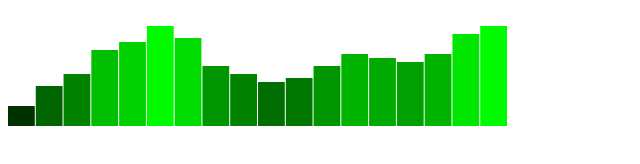
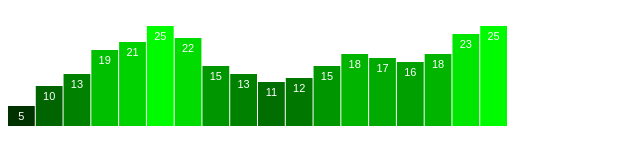
Before and after one commit to jzoller/d3_tut, a plain HTML site: page index.html in a window 1280 px wide. Shown: the whole page, without its empty margins (0-640 px from the left). Drawn offline with Linux system fonts and the light colour scheme.

Commit message:
added barchart labels

```diff
--- a/index.html
+++ b/index.html
@@ -57,6 +57,23 @@
                     // return "rgb(0, 0, " + (d * 10) + ")";
                     return "rgb(0, " + (d * 10).toString() + ", 0)";
                 });
+            svg.selectAll("text")
+                .data(dataset)
+                .enter()
+                .append("text")
+                .text(function(d) {
+                    return d;
+                })
+                .attr("x", function(d, i) {
+                    return i * (w / dataset.length) + (w / dataset.length - barPadding) / 2;
+                })
+                .attr("y", function(d) {
+                    return h - (d * 4) + 14;
+                })
+                .attr("font-family", "sans-serif")
+                .attr("font-size", "11px")
+                .attr("fill", "white")
+                .attr("text-anchor", "middle");
         </script>
     </body>
 </html>
```
